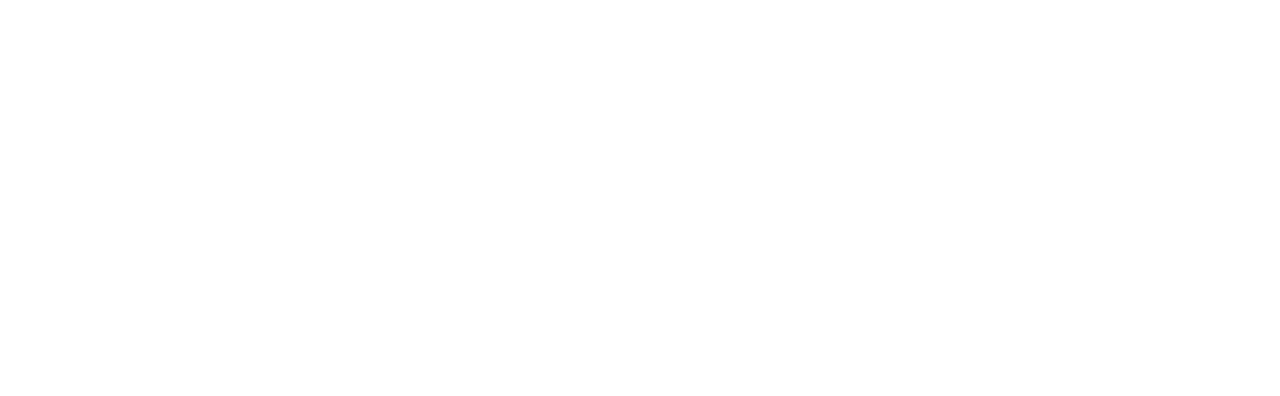
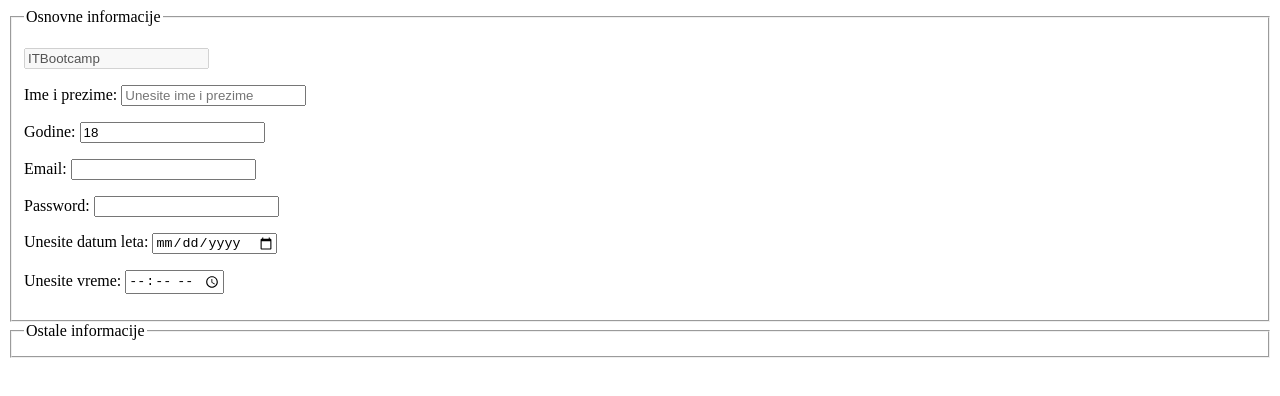
Before and after one commit to milos992/SkolskiRad, a plain HTML site: page index.html in a window 1280 px wide. Drawn offline with Linux system fonts and the light colour scheme.

Commit message:
html forma

```diff
--- a/index.html
+++ b/index.html
@@ -6,6 +6,46 @@
     <title>Hello World!!!</title>
 </head>
 <body>
+    <form action="">
+        <fieldset>
+            <legend>Osnovne informacije</legend>
+            <p>
+                <label>
+                    <input type="text" value="ITBootcamp" disabled>
+                </label>
+            </p>
+            <p>
+            <label>Ime i prezime: </label>
+            <input type="text" placeholder="Unesite ime i prezime">
+            </p>
+            <p>
+                <label>Godine: </label>
+                <input type="number" value="18">
+            </p>
 
+            <p>
+                <label>Email: </label>
+                <input type="email">
+            </p>
+            <p>
+                <label>Password: </label>
+                <input type="password">
+            </p>
+
+            <p>
+                <label>Unesite datum leta: </label>
+                <input type="date" min="2020-12-1" max="2020-12-9" step="7">
+            </p>
+            <p>
+                <label> Unesite vreme: </label>
+                <input type="time">
+            </p>
+
+
+        </fieldset>
+        <fieldset>
+            <legend>Ostale informacije</legend>
+        </fieldset>
+    </form>
 </body>
 </html>
```
